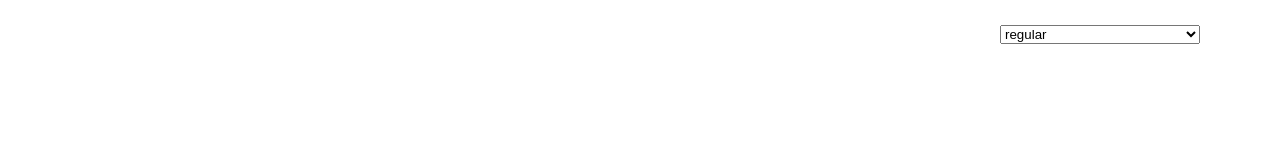
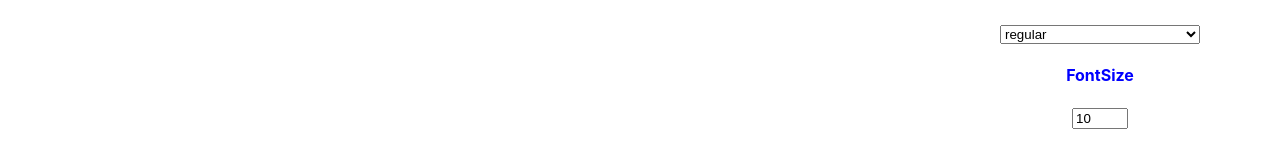
Before and after one commit to BandanaKM/google-fonts-app, a React (Create React App) app: page / in a window 1280 px wide. Shown: the part 491-652 px from the top of the page. Built offline with nearby package versions, Linux system fonts and the light colour scheme.

Commit message:
add font size component

```diff
--- a/src/App.js
+++ b/src/App.js
@@ -13,21 +13,24 @@ class App extends Component {
         isActive: true,
         classification: "",
         fontVariant: "",
-        fontFamily: ""
+        fontFamily: "",
+        fontSize: 10,
       },
       {
         text: 'I am doing well, actually.',
         isActive: false,
         classification: "",
         fontVariant: "",
-        fontFamily: ""
+        fontFamily: "",
+        fontSize: 12,
       },
       {
         text: 'That is great.',
         isActive: false,
         classification: "",
         fontVariant: "",
-        fontFamily: ""
+        fontFamily: "",
+        fontSize: 12,
       },
     ]
   }
@@ -130,6 +133,20 @@ class App extends Component {
     })
   }
 
+  setFontSize = (fontSizeValue) => {
+    this.setState({
+      formEntries: this.state.formEntries.map(formEntry => {
+        if (formEntry.isActive) {
+          return {
+            ...formEntry,
+            fontSize: fontSizeValue,
+          }
+        }
+        return formEntry;
+      })
+    })
+  }
+
   render() {
     return (
       <div className="App">
@@ -148,6 +165,7 @@ class App extends Component {
           setClassification={this.setClassification}
           setFontVariant={this.setFontVariant}
           setFontFamily={this.setFontFamily}
+          setFontSize={this.setFontSize}
         />
       </div>
     );
--- /dev/null
+++ b/src/RightPanel/FontSize/index.js
@@ -0,0 +1,23 @@
+import React, { Component } from 'react';
+import PropTypes from 'prop-types';
+
+import './styles.css';
+
+class FontSize extends Component {
+  render() {
+    const { activeFormEntry, setFontSize } = this.props;
+    return (
+      <div className="FontSize">
+        <h4>FontSize</h4>
+        <input type="number" name="quantity" min="1" max="62" value={activeFormEntry.fontSize || 12} onChange={e => setFontSize(e.target.value)}/>
+      </div>
+    )
+  }
+}
+
+FontSize.propTypes = {
+  activeFormEntry: PropTypes.object,
+  setFontSize: PropTypes.func,
+}
+
+export default FontSize;
--- a/src/RightPanel/index.js
+++ b/src/RightPanel/index.js
@@ -5,10 +5,11 @@ import './styles.css';
 import Classification from './Classification';
 import FontFamily from './FontFamily';
 import FontVariants from './FontVariants';
+import FontSize from './FontSize';
 
 class RightPanel extends Component {
   render() {
-    const { formEntries, setClassification, setFontVariant, setFontFamily } = this.props;
+    const { formEntries, setClassification, setFontVariant, setFontFamily, setFontSize } = this.props;
     const activeFormEntry = formEntries.find(formEntry => formEntry.isActive);
     return (
       <div className="RightPanel">
@@ -24,6 +25,10 @@ class RightPanel extends Component {
           activeFormEntry={activeFormEntry}
           setFontVariant={setFontVariant}
         />
+        <FontSize
+          activeFormEntry={activeFormEntry}
+          setFontSize={setFontSize}
+        />
       </div>
     )
   }
```
Also changed, not shown: src/RightPanel/FontSize/styles.css (added).
